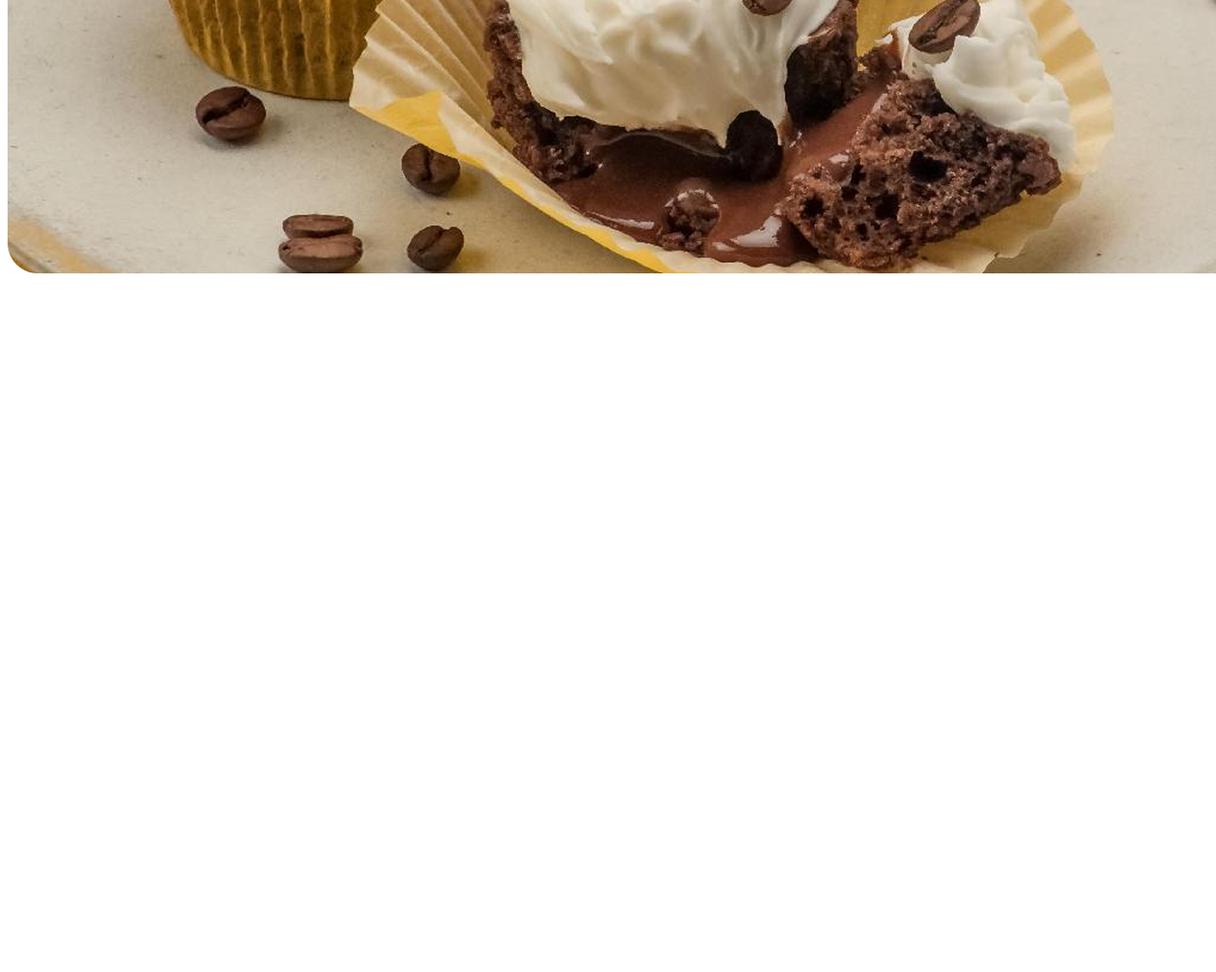
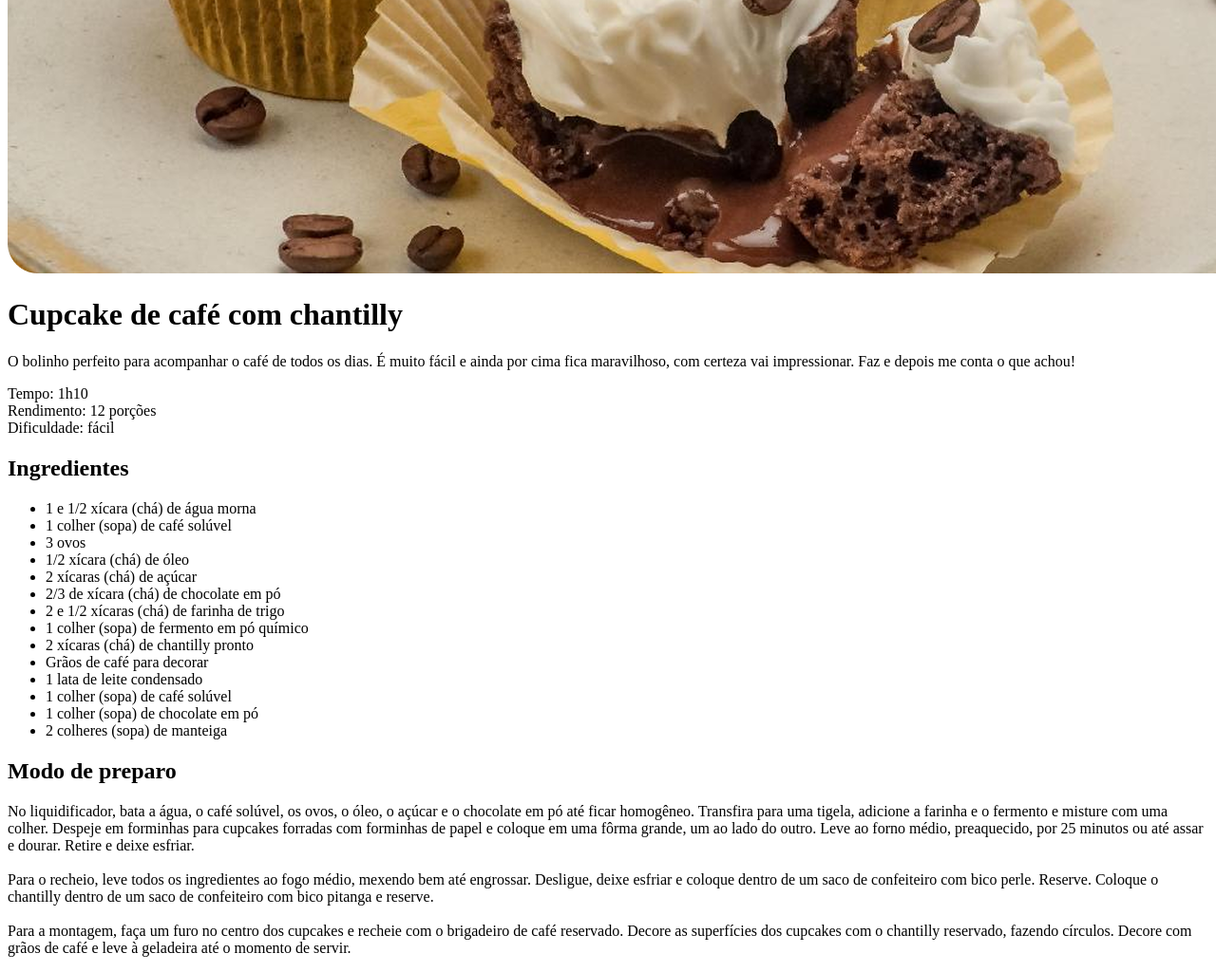
Before and after one commit to JardielTerceiro/pagina-de-receita-rocketseat, a plain HTML site: page index.html in a window 1280 px wide. Shown: the part 520-1544 px from the top of the page at 95% size. Before the commit the page ends 820 px from the top, so only its background shows below. Drawn offline with Linux system fonts and the light colour scheme.

Commit message:
adicionando conteúdo nas sections

```diff
--- a/index.html
+++ b/index.html
@@ -6,11 +6,60 @@
     <title>Página de Receita</title>
   </head>
   <div id="page">
-    <img src="assents/main-image.png" alt="3 cookies em um prato branco, um deles esta derretendo com aspecto de muito saboroso">
+    <img
+      src="assents/main-image.png"
+      alt="3 cookies em um prato branco, um deles esta derretendo com aspecto de muito saboroso"
+    />
     <main>
       <section id="about"></section>
+      <h1>Cupcake de café com chantilly</h1>
+      <p>
+        O bolinho perfeito para acompanhar o café de todos os dias. É muito
+        fácil e ainda por cima fica maravilhoso, com certeza vai impressionar.
+        Faz e depois me conta o que achou!
+      </p>
+      <p>
+        Tempo: 1h10 <br />
+        Rendimento: 12 porções <br />
+        Dificuldade: fácil
+      </p>
       <section id="ingredients"></section>
+      <h2>Ingredientes</h2>
+      <ul>
+        <li>1 e 1/2 xícara (chá) de água morna</li>
+        <li>1 colher (sopa) de café solúvel</li>
+        <li>3 ovos</li>
+        <li>1/2 xícara (chá) de óleo</li>
+        <li>2 xícaras (chá) de açúcar</li>
+        <li>2/3 de xícara (chá) de chocolate em pó</li>
+        <li>2 e 1/2 xícaras (chá) de farinha de trigo</li>
+        <li>1 colher (sopa) de fermento em pó químico</li>
+        <li>2 xícaras (chá) de chantilly pronto</li>
+        <li>Grãos de café para decorar</li>
+        <li>1 lata de leite condensado</li>
+        <li>1 colher (sopa) de café solúvel</li>
+        <li>1 colher (sopa) de chocolate em pó</li>
+        <li>2 colheres (sopa) de manteiga</li>
+      </ul>
       <section id="preparation"></section>
+      <h2>Modo de preparo</h2>
+      <p>
+        No liquidificador, bata a água, o café solúvel, os ovos, o óleo, o
+        açúcar e o chocolate em pó até ficar homogêneo. Transfira para uma
+        tigela, adicione a farinha e o fermento e misture com uma colher.
+        Despeje em forminhas para cupcakes forradas com forminhas de papel e
+        coloque em uma fôrma grande, um ao lado do outro. Leve ao forno médio,
+        preaquecido, por 25 minutos ou até assar e dourar. Retire e deixe
+        esfriar. <br /><br>
+        Para o recheio, leve todos os ingredientes ao fogo médio, mexendo bem
+        até engrossar. Desligue, deixe esfriar e coloque dentro de um saco de
+        confeiteiro com bico perle. Reserve. Coloque o chantilly dentro de um
+        saco de confeiteiro com bico pitanga e reserve. <br /> <br>
+        Para a montagem, faça um furo no centro dos cupcakes e recheie com o
+        brigadeiro de café reservado. Decore as superfícies dos cupcakes com o
+        chantilly reservado, fazendo círculos. Decore com grãos de café e leve à
+        geladeira até o momento de servir.
+      </p>
     </main>
   </div>
   <body></body>
```
